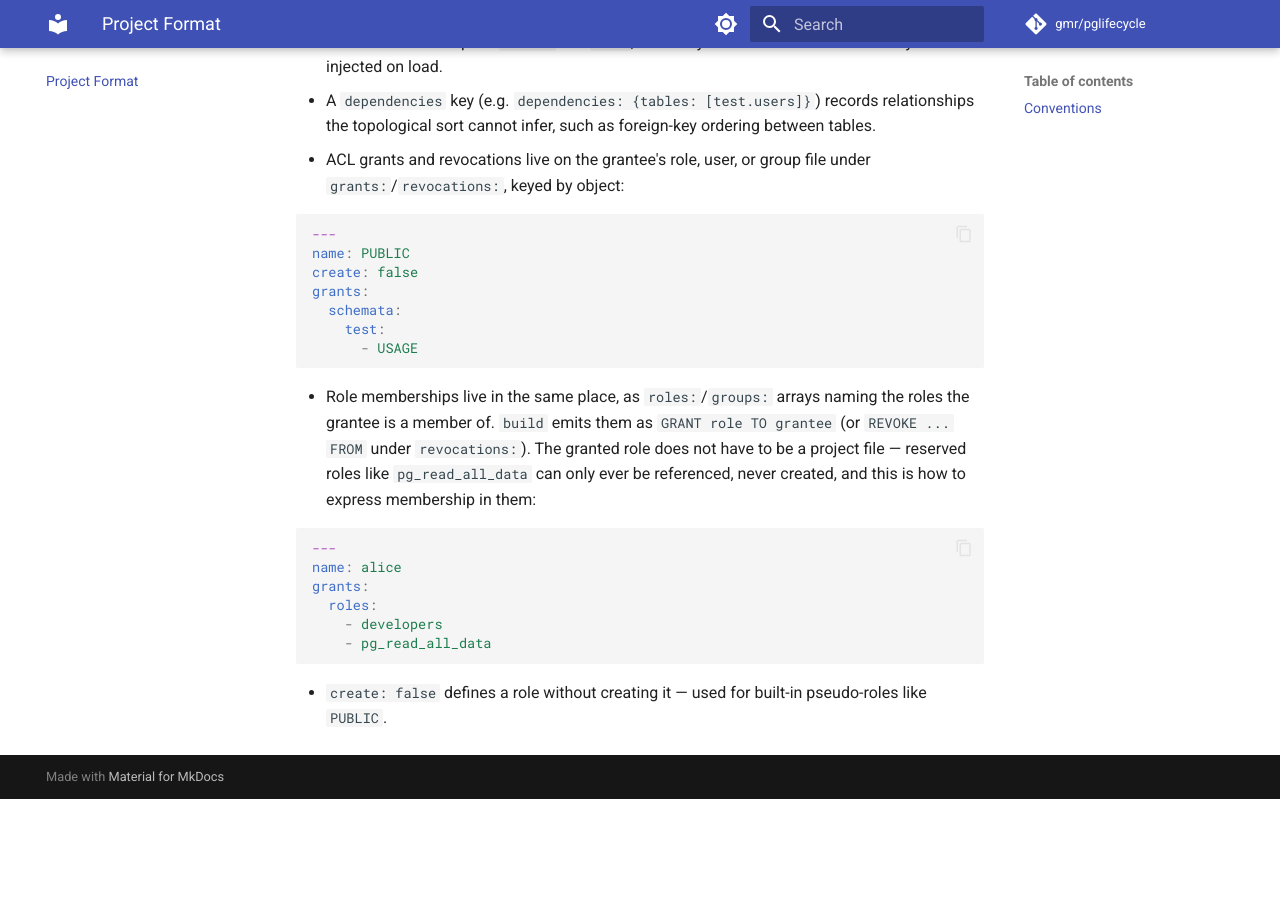
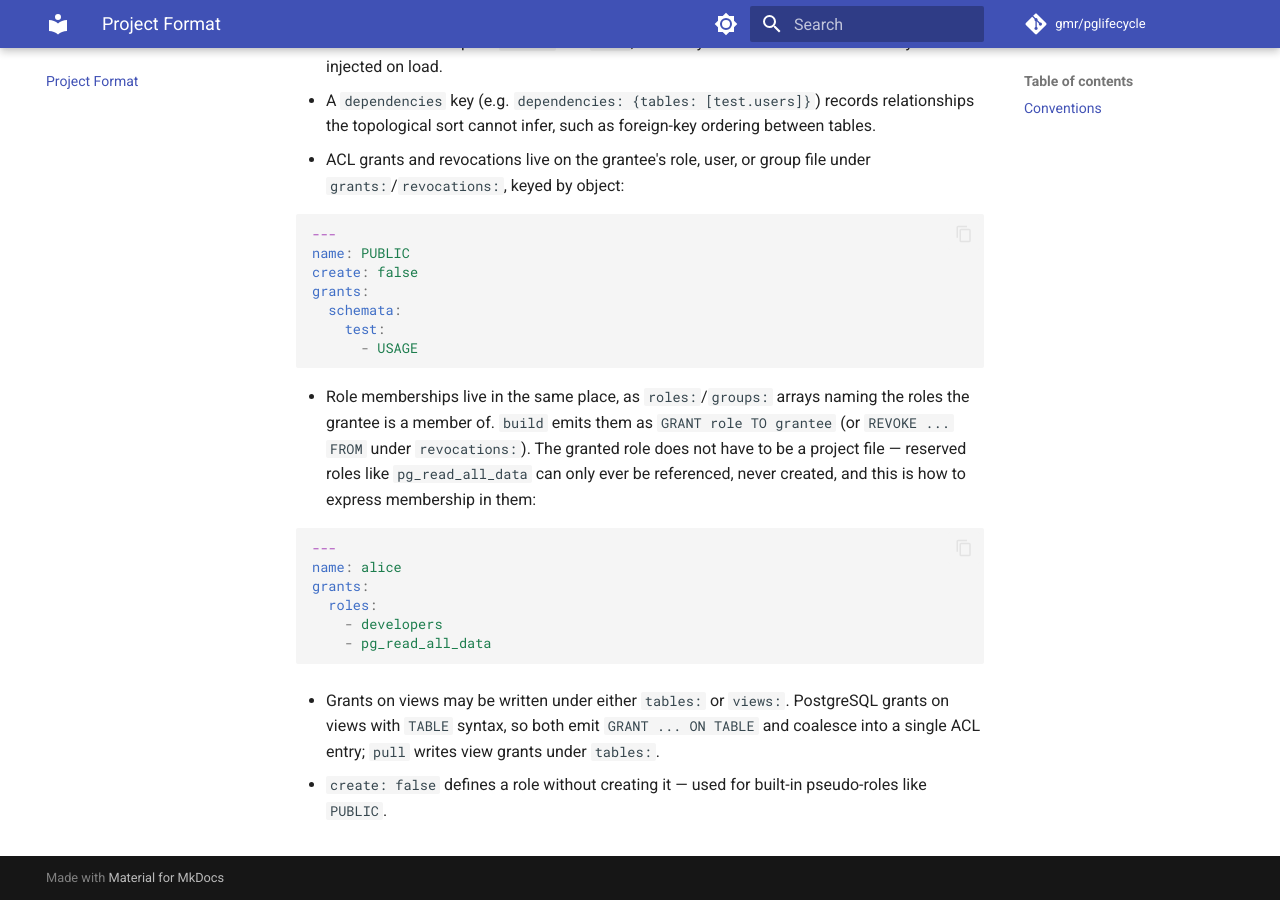
Before and after one commit to gmr/pglifecycle, an MkDocs documentation site: the page built from docs/project-format.md, in a window 1280 px wide and 900 px high, scrolled down 1218 px. Built offline with MkDocs 1.6.1 and Material for MkDocs 9.7.7, drawn with Linux system fonts in a browser that asks for light colours; comment, search, counter and statistics services are not loaded; before the commit the page ends 2017 px from its top, so only the background shows below that.

Commit message:
Emit the views ACL section
schemata/acls.yml accepts a views: key and models::Acls carries the
field, but build's SECTIONS never listed it, so a hand-authored view
grant validated, loaded, and was then silently discarded — the same
failure mode as the role membership gap fixed in #58. There is no
panic to surface it: section()'s unreachable! fires only for a name
present in SECTIONS, and views was absent from SECTIONS entirely, so
the field was simply never read.

Emit it as part of the tables section rather than as a section of its
own. PostgreSQL grants on views with TABLE syntax — which is why pull
already writes view grants under tables: — so views: is a spelling of
the same statement, not a different one. A dedicated SECTIONS entry
would give a view named under both keys two ACL entries carrying the
same tag; feeding both fields into one bucket coalesces them into the
single entry the object warrants.

Verified end to end: a project granting SELECT under views: restores
into PostgreSQL 17 with the privilege present on the view.

Fixes #60

Co-Authored-By: Claude Opus 5 <noreply@anthropic.com>

````diff
--- a/docs/project-format.md
+++ b/docs/project-format.md
@@ -89,5 +89,10 @@ grants:
     - pg_read_all_data
 ```
 
+- Grants on views may be written under either `tables:` or `views:`.
+  PostgreSQL grants on views with `TABLE` syntax, so both emit
+  `GRANT ... ON TABLE` and coalesce into a single ACL entry; `pull`
+  writes view grants under `tables:`.
+
 - `create: false` defines a role without creating it — used for
   built-in pseudo-roles like `PUBLIC`.
````
Also changed, not shown: 1 other file.
